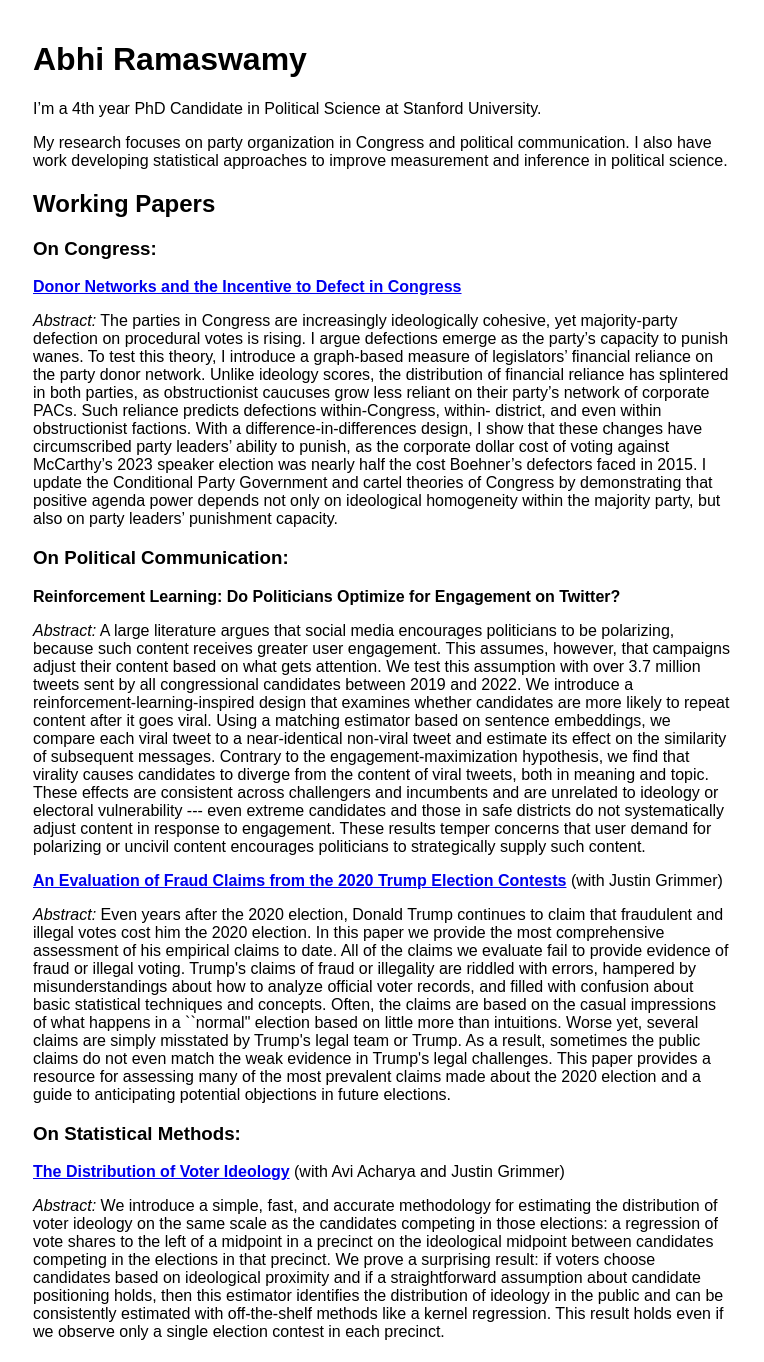
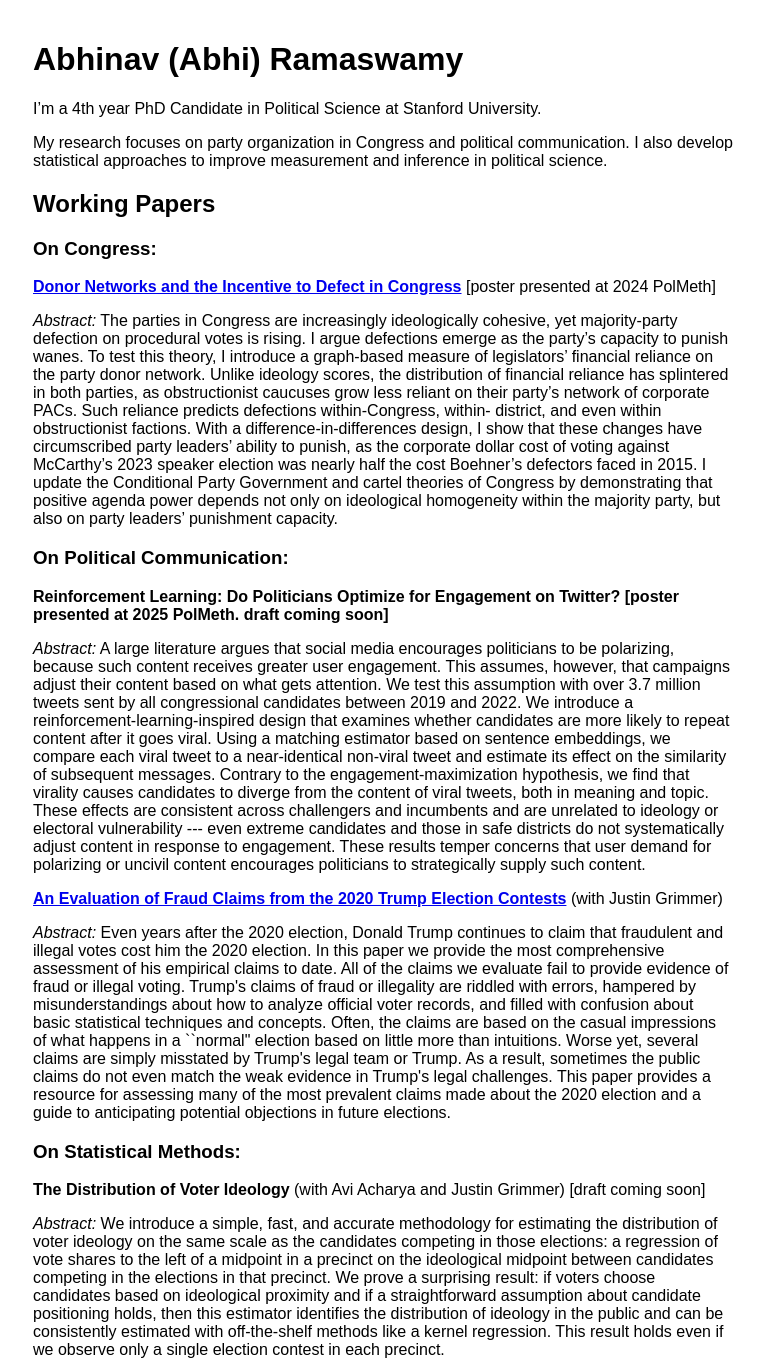
Before and after one commit to AbhiRamaswamy1/AbhiRamaswamy1.github.io, a plain HTML site: page index.html in a window 1280 px wide. Shown: the whole page, without its empty margins (257-1021 px from the left). Drawn offline with Linux system fonts and the light colour scheme.

Commit message:
Update index.html

```diff
--- a/index.html
+++ b/index.html
@@ -6,26 +6,26 @@
 </head>
 <body style="font-family: Arial, sans-serif; max-width: 700px; margin: auto; padding: 20px;">
 
-    <h1>Abhi Ramaswamy</h1>
+    <h1>Abhinav (Abhi) Ramaswamy</h1>
     <p>I’m a 4th year PhD Candidate in Political Science at Stanford University.</p>
 
-    <p>My research focuses on party organization in Congress and political communication. I also have work developing statistical approaches to improve measurement and inference in political science.</p>
+    <p>My research focuses on party organization in Congress and political communication. I also develop statistical approaches to improve measurement and inference in political science.</p>
 
     <h2>Working Papers</h2>
 
     <h3>On Congress:</h3>
-    <p><strong><a href="https://www.dropbox.com/scl/fi/wdujw82wt9aq1vw6nho5f/Party_Factions_JOURNALVERSION_July2025.pdf?rlkey=lfeo8w4qfrsp00j022nf0btpg&e=1&st=zoodpea1&dl=0">Donor Networks and the Incentive to Defect in Congress</a></strong></p>
+    <p><strong><a href="https://www.dropbox.com/scl/fi/wdujw82wt9aq1vw6nho5f/Party_Factions_JOURNALVERSION_July2025.pdf?rlkey=lfeo8w4qfrsp00j022nf0btpg&e=1&st=zoodpea1&dl=0">Donor Networks and the Incentive to Defect in Congress</a></strong> [poster presented at 2024 PolMeth]</p>
     <p><em>Abstract:</em> The parties in Congress are increasingly ideologically cohesive, yet majority-party defection on procedural votes is rising. I argue defections emerge as the party’s capacity to punish wanes. To test this theory, I introduce a graph-based measure of legislators’ financial reliance on the party donor network. Unlike ideology scores, the distribution of financial reliance has splintered in both parties, as obstructionist caucuses grow less reliant on their party’s network of corporate PACs. Such reliance predicts defections within-Congress, within- district, and even within obstructionist factions. With a difference-in-differences design, I show that these changes have circumscribed party leaders’ ability to punish, as the corporate dollar cost of voting against McCarthy’s 2023 speaker election was nearly half the cost Boehner’s defectors faced in 2015. I update the Conditional Party Government and cartel theories of Congress by demonstrating that positive agenda power depends not only on ideological homogeneity within the majority party, but also on party leaders’ punishment capacity. </p>
 
     <h3>On Political Communication:</h3>
-    <p><strong>Reinforcement Learning: Do Politicians Optimize for Engagement on Twitter?</strong></p>
+    <p><strong>Reinforcement Learning: Do Politicians Optimize for Engagement on Twitter? [poster presented at 2025 PolMeth. draft coming soon] </strong></p>
     <p><em>Abstract:</em> A large literature argues that social media encourages politicians to be polarizing, because such content receives greater user engagement. This assumes, however, that campaigns adjust their content based on what gets attention. We test this assumption with over 3.7 million tweets sent by all congressional candidates between 2019 and 2022. We introduce a reinforcement-learning-inspired design that examines whether candidates are more likely to repeat content after it goes viral. Using a matching estimator based on sentence embeddings, we compare each viral tweet to a near-identical non-viral tweet and estimate its effect on the similarity of subsequent messages. Contrary to the engagement-maximization hypothesis, we find that virality causes candidates to diverge from the content of viral tweets, both in meaning and topic. These effects are consistent across challengers and incumbents and are unrelated to ideology or electoral vulnerability --- even extreme candidates and those in safe districts do not systematically adjust content in response to engagement. These results temper concerns that user demand for polarizing or uncivil content encourages politicians to strategically supply such content. </p>
 
     <p><strong><a href="https://www.dropbox.com/scl/fi/l47tec27ac1bqrcxwpmu2/FraudEncyclopedia.pdf?rlkey=42ulvt9x0r4qba5kbemqjumei&st=6t676t0d&dl=0">An Evaluation of Fraud Claims from the 2020 Trump Election Contests</a></strong> (with Justin Grimmer)</p>
     <p><em>Abstract:</em> Even years after the 2020 election, Donald Trump continues to claim  that fraudulent and illegal votes cost him the 2020 election.  In this paper we provide the most comprehensive assessment of his empirical claims to date. All of the claims we evaluate fail to provide evidence of fraud or illegal voting.  Trump's claims of fraud or illegality are riddled with errors, hampered by misunderstandings about how to analyze official voter records, and filled with confusion about basic statistical techniques and concepts. Often, the claims are based on the casual impressions of what happens in a ``normal" election based on little more than intuitions. Worse yet, several claims are simply misstated by Trump's legal team or Trump.  As a result, sometimes the public claims do not even match the weak evidence in Trump's legal challenges. This paper provides a resource for assessing many of the most prevalent claims made about the 2020 election and a guide to anticipating potential objections in future elections. </p>
 
     <h3>On Statistical Methods:</h3>
-    <p><strong><a href="https://www.dropbox.com/scl/fi/w7agrhvz15m4rpgcdty5c/Distribution_of_Voter_Ideology.pdf?rlkey=3qjyv4v9qsv6gxeku9ke1f2sj&st=1jfy2eju&dl=0">The Distribution of Voter Ideology</a></strong> (with Avi Acharya and Justin Grimmer)</p>
+    <p><strong> The Distribution of Voter Ideology</a></strong> (with Avi Acharya and Justin Grimmer) [draft coming soon] </p>
     <p><em>Abstract:</em> We introduce a simple, fast, and accurate methodology for estimating the distribution of voter ideology on the same scale as the candidates competing in those elections: a regression of vote shares to the left of a midpoint in a precinct on the ideological midpoint between candidates competing in the elections in that precinct. We prove a surprising result: if voters choose candidates based on ideological proximity and if a straightforward assumption about candidate positioning holds, then this estimator identifies the distribution of ideology in the public and can be consistently estimated with off-the-shelf methods like a kernel regression. This result holds even if we observe only a single election contest in each precinct. </p>
 
 </body>
```
